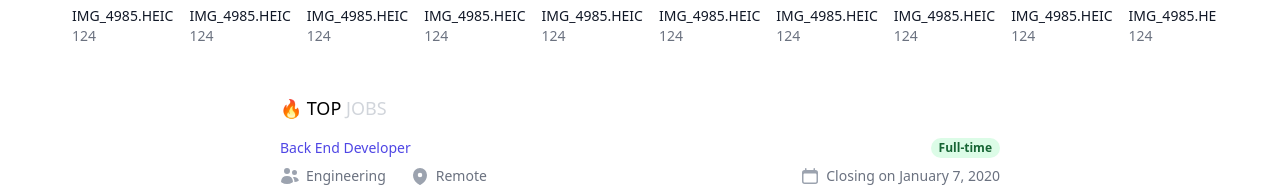
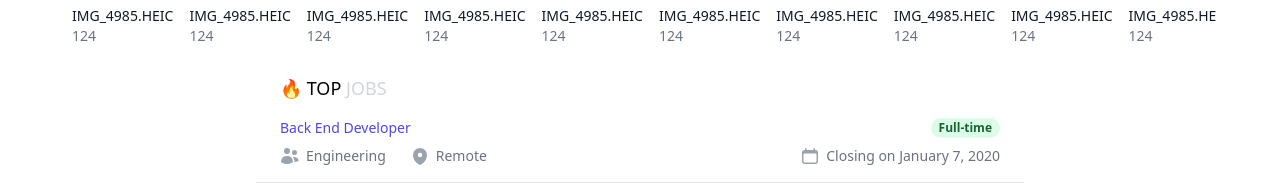
Before and after one commit to simonbeirouti/jobseeking.today_archive, a Next.js app: page / in a window 1280 px wide. Shown: the part 145-332 px from the top of the page. Built offline with nearby package versions, Linux system fonts and the light colour scheme.

Commit message:
change pt space

```diff
--- a/src/components/TopJobs.jsx
+++ b/src/components/TopJobs.jsx
@@ -33,7 +33,7 @@ const positions = [
 export default function TopJobs() {
   return (
     <div className="overflow-hidden bg-white sm:rounded-md">
-      <h1 className="sm:pt-10 sm:pl-6 pl-4 text-lg uppercase">
+      <h1 className="sm:pt-5 sm:pl-6 pl-4 text-lg uppercase">
         🔥 Top <span className="text-gray-300">jobs</span>
       </h1>
       <ul role="list" className="divide-y divide-gray-200">
```
